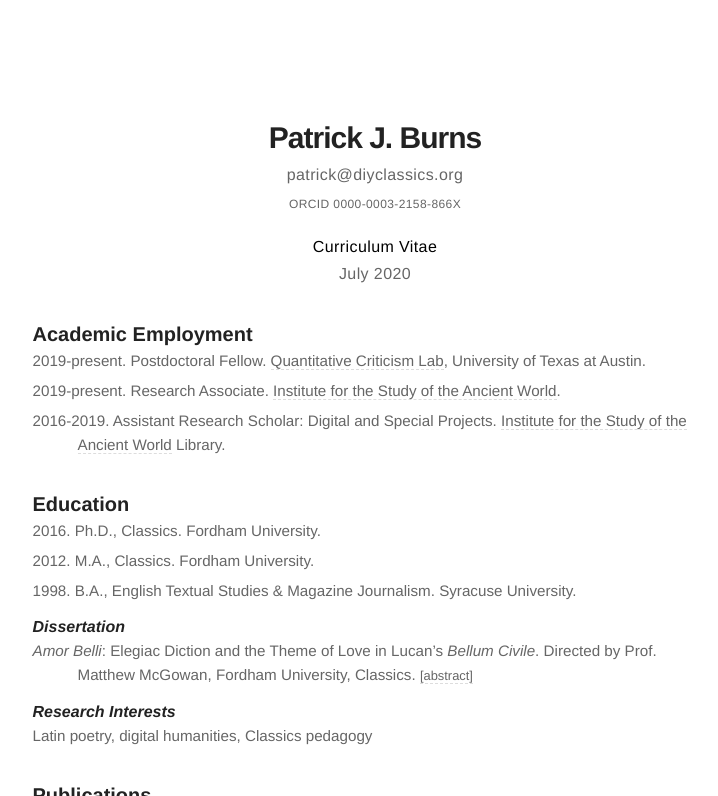
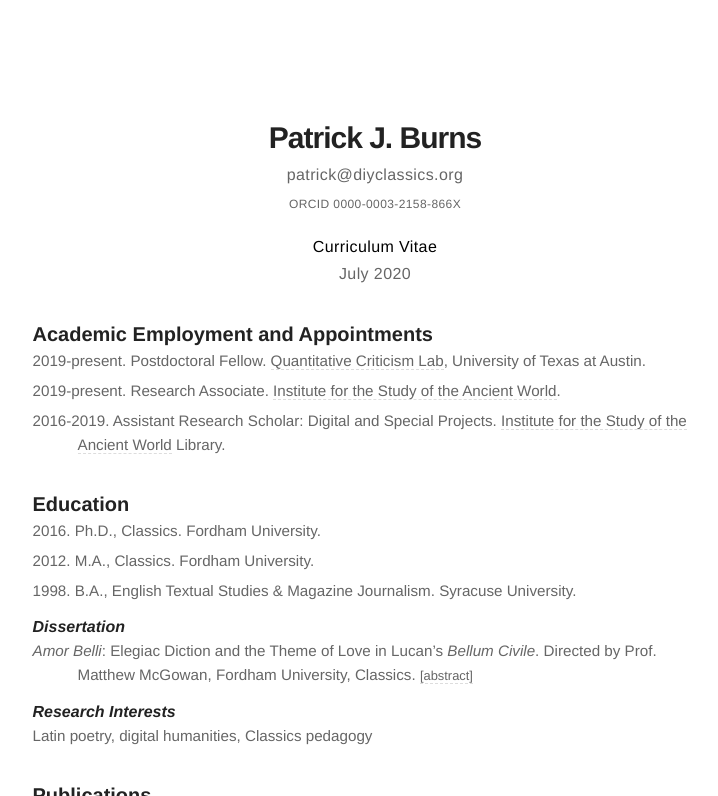
Before and after one commit to diyclassics/diyclassics.github.io, a Jekyll site: the page built from cv.md, in a window 1280 px wide and 900 px high, cut to the strip 104-900 px from the top of the window. Shown: the whole strip, without its empty margins (265-983 px from the left). Built offline with Jekyll 4.4.1, drawn with Linux system fonts in a browser that asks for light colours.

Commit message:
Update cv

```diff
--- a/cv.md
+++ b/cv.md
@@ -16,7 +16,7 @@
 **Curriculum Vitae**
 July 2020
 
-### Academic Employment
+### Academic Employment and Appointments
 
 - 2019-present. Postdoctoral Fellow. [Quantitative Criticism Lab](https://www.qcrit.org/), University of Texas at Austin.
 - 2019-present. Research Associate. [Institute for the Study of the Ancient World](http://isaw.nyu.edu).
```
